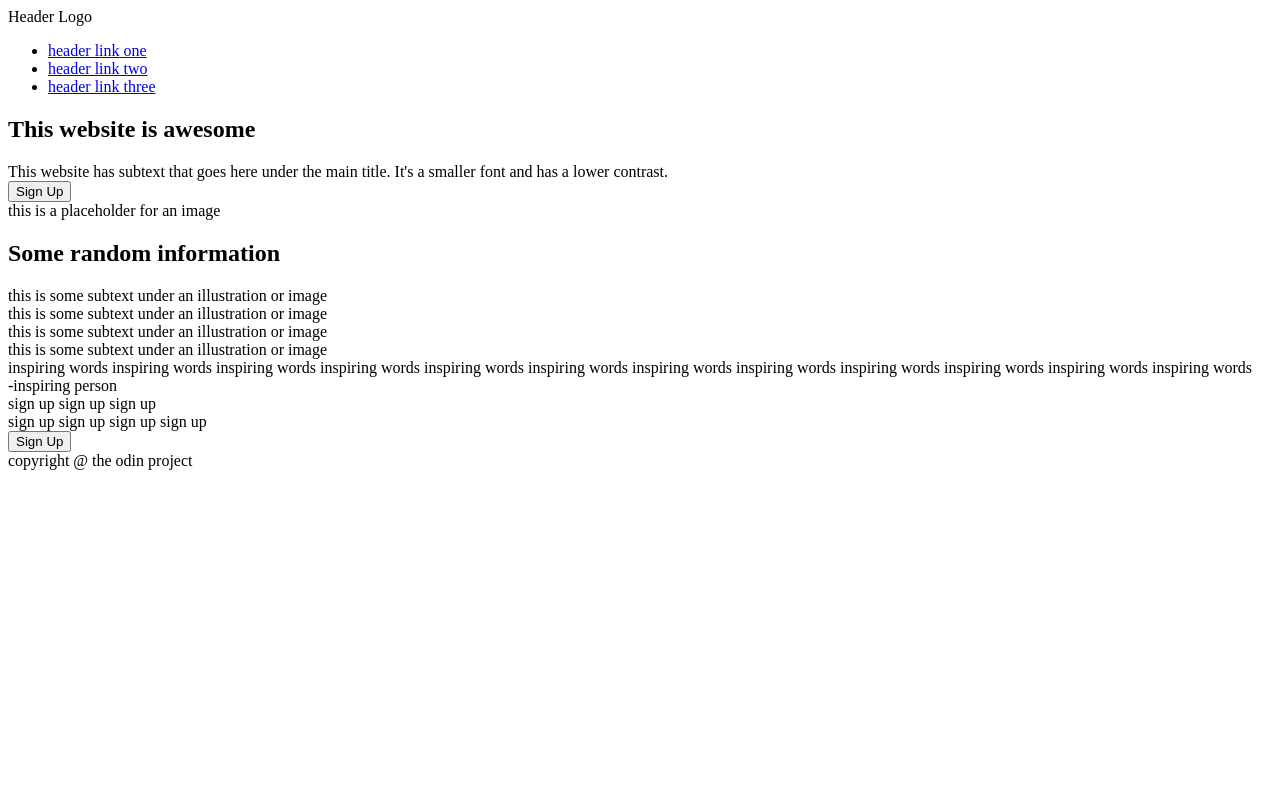
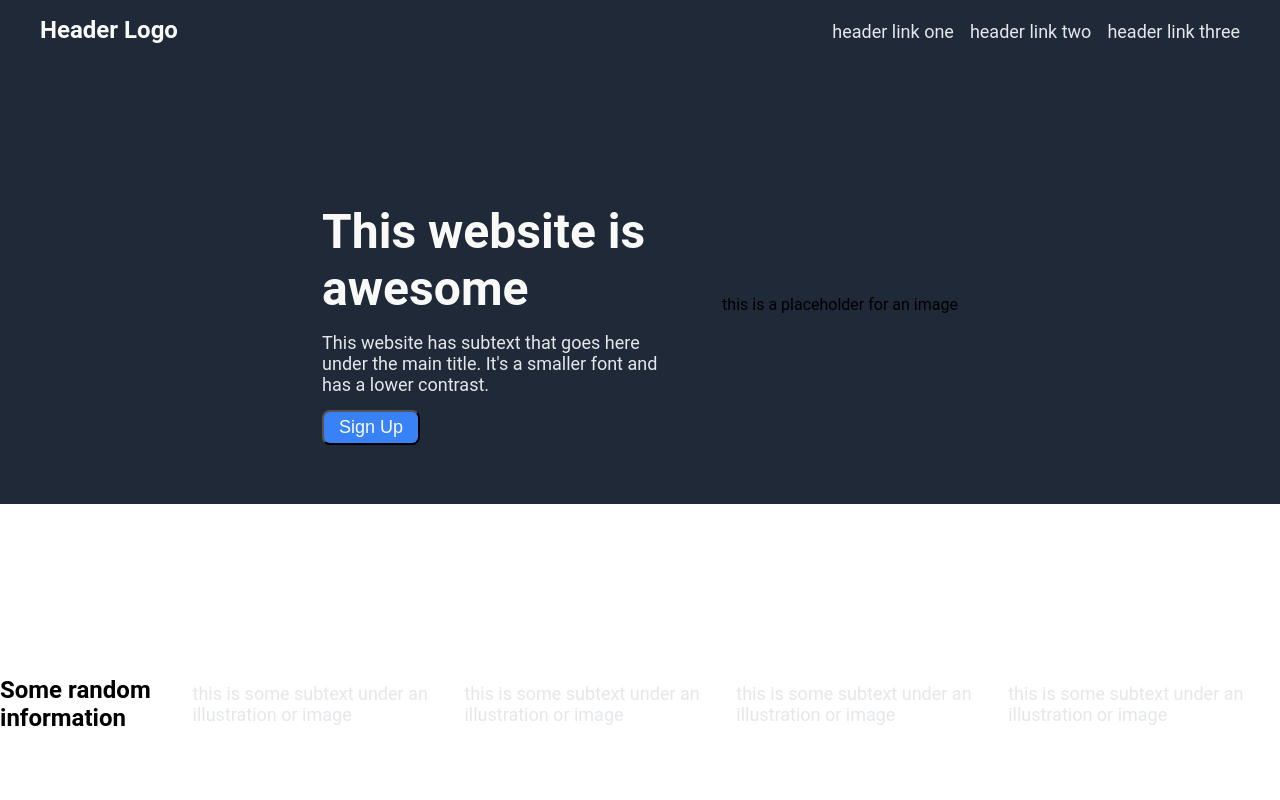
Before and after one commit to caioplx/landing-page, a plain HTML site: page index.html in a window 1280 px wide. Shown: the top 800 px of the page. Drawn offline with Linux system fonts and the light colour scheme.

Commit message:
add header and footer, start container 1

```diff
--- a/index.html
+++ b/index.html
@@ -15,16 +15,18 @@
             <li><a href="#">header link three</a></li>
         </ul>
     </div>
+    <div class="body">
     <div class="container container-one">
         <div class="left">
         <h2>This website is awesome</h2>
         <div class="subtext">This website has subtext that goes here
             under the main title. It's a smaller font and has a lower contrast.
         </div>
-        </div>
-         <button class="sign-up">
+
+        <button class="sign-up">
           Sign Up
         </button>
+        </div>
         <div class="right">
             <div class="image-placeholder">
                 this is a placeholder for an image
@@ -84,6 +86,7 @@
             </button>
         </div>
     </div>
+    </div>
     <div class="footer">
         copyright @ the odin project
     </div>
--- a/style.css
+++ b/style.css
@@ -0,0 +1,89 @@
+body {
+    font-family:'Roboto', sans-serif;
+    display: flex;
+    flex-direction: column;
+    justify-content: space-between;
+    min-height: 100vh;
+    margin: 0;
+}
+
+.footer, .header {
+    height: 72px;
+    background: #1F2937;
+    color: #F9FAF8;
+    display: flex;
+}
+
+.container {
+    display: flex;
+    align-items: center;
+    height: 400px;
+    justify-content: center;
+}
+
+.header {
+    padding: 16px 40px;
+    font-size: 24px;
+    font-weight: bold;
+    justify-content: space-between;
+}
+
+
+ul {
+    list-style-type: none;
+    display: flex;
+    margin: 0;
+    padding: 0;
+    gap: 16px;
+}
+
+a {
+    font-weight: normal;
+    text-decoration: none;
+    color: #E5E7EB;
+    font-size: 18px;
+
+ }
+
+.container-one {
+    background: #1F2937;
+    justify-content: center;
+    align-items: center;
+    gap: 50px;
+}
+
+.body {
+    flex: 1;
+    display: flex;
+    flex-direction: column;
+}
+
+.container-one .left {
+    display: flex;
+    flex-direction: column;
+    width: 350px;
+    gap: 15px;
+}
+
+.container-one h2 {
+    margin-bottom: 0;
+    font-size: 48px;
+    font-weight: 900px;
+    color:#F9FAF8;
+}
+
+.subtext {
+   color: #E5E7EB;
+   font-size: 18px;
+}
+
+button {
+  cursor: pointer;
+  padding: 5px 15px;
+  border-radius: 8px;
+  flex: none;
+  background: #3882F6;
+  color: #F9FAF8;
+  width: fit-content;
+  font-size: 18px;
+}
```
